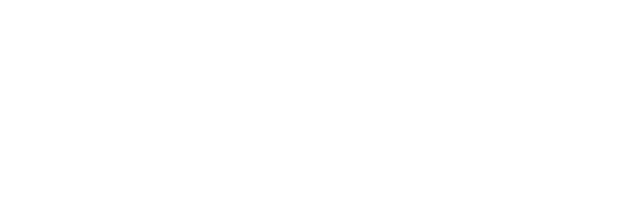
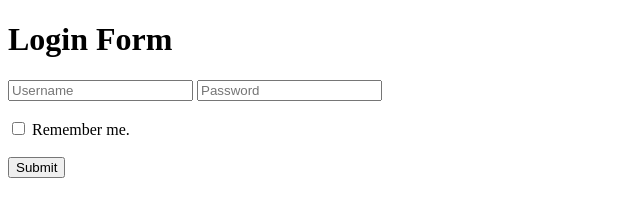
Before and after one commit to acciojob/remember-me-login-form-Mustaqhasan, a website: page main.html in a window 1280 px wide. Shown: the whole page, without its empty margins (0-640 px from the left). Drawn offline with Linux system fonts and the light colour scheme.

Commit message:
created a submission

```diff
--- a/main.html
+++ b/main.html
@@ -7,7 +7,20 @@
 </head>
 
 <body>
-	<!-- the entire body must be written by student -->
+	<h1 id="heading">Login Form</h1>
+	<form id="form" onsubmit="login(event)">
+		<input type="text" placeholder="Username" id="username"/>
+		<input type="password" placeholder="Password" id="password"/>
+		<br/>
+		<br/>
+		<input type="checkbox" name="checkbox" id="checkbox"/>
+		<label for="checkbox">Remember me.</label>
+		<br>
+		<br>
+		<button type="submit" id="submit">Submit</button>
+	</form>
+	<br>
+		<button style="display:none" id="existing">Login as existing user</button>
     <script type="text/javascript" src="./script.js">
 </script>
 
--- a/script.js
+++ b/script.js
@@ -1 +1,57 @@
-//your JS code here. If required.
+	let flag=localStorage.getItem("flag")
+	let existing=document.getElementById("existing");
+let savedUser=localStorage.getItem("username");
+
+	existing.addEventListener("click",()=>{
+		alert(`Logged in as ${savedUser}`)
+	})
+window.onload = function () {
+
+    if (localStorage.getItem("username")) {
+        console.log("User data exists");
+		existing.style.display="block"
+    } else {
+        console.log("No user data found");
+		existing.style.display="none"
+    }
+
+};
+function login(e) {
+	e.preventDefault()
+	let username=document.getElementById("username").value;
+	let password=document.getElementById("password").value;
+	let check=document.getElementById("checkbox")
+
+
+
+
+	if(check.checked){
+
+		localStorage.setItem("username",username);
+		localStorage.setItem("password",password);
+		// updateButton()
+		if (localStorage.getItem("username")) {
+        console.log("User data exists");
+		existing.style.display="block"
+    } else {
+        console.log("No user data found");
+		existing.style.display="none"
+    }
+	}else if(check.checked==false){
+		alert(`logged in as ${username}`)
+		localStorage.clear()
+		// localStorage.removeItem("username")
+		// localStorage.removeItem("password")
+		// localStorage.setItem("flag",false);
+		// updateButton()
+		if (localStorage.getItem("username")) {
+        console.log("User data exists");
+		existing.style.display="block"
+    } else {
+        console.log("No user data found");
+		existing.style.display="none"
+    }
+
+	}
+
+}
```
